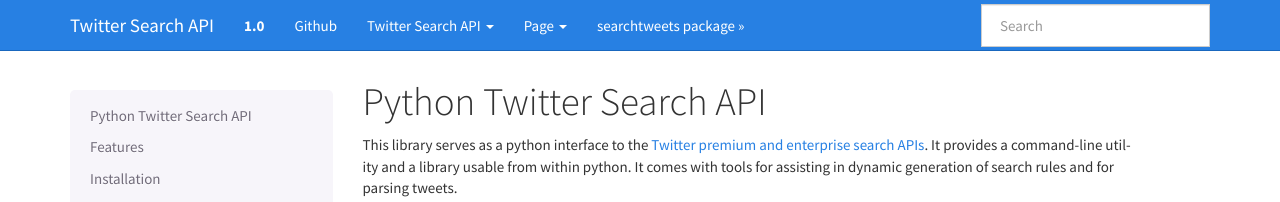
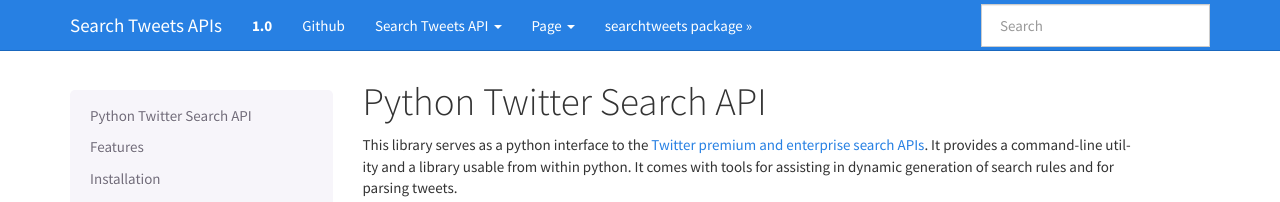
Before and after one commit to xdevplatform/search-tweets-python, a Sphinx documentation site: the page built from docs/source/index.rst, in a window 1280 px wide. Shown: the top 202 px of the page. Built offline with Sphinx 7.4.7, drawn with Linux system fonts in a browser that asks for light colours.

Commit message:
update naming of package in sphinx config

```diff
--- a/docs/source/conf.py
+++ b/docs/source/conf.py
@@ -175,10 +175,10 @@
 
 html_theme_options = {
     # Navigation bar title. (Default: ``project`` value)
-    'navbar_title': "Twitter Search API",
+    'navbar_title': "Search Tweets APIs",
 
     # Tab name for entire site. (Default: "Site")
-    'navbar_site_name': "Twitter Search API",
+    'navbar_site_name': "Search Tweets API",
 
     # A list of tuples containing pages or urls to link to.
     # Valid tuples should be in the following forms:
@@ -188,7 +188,7 @@
     # Note the "1" or "True" value above as the third argument to indicate
     # an arbitrary url.
     'navbar_links': [
-        ("Github", "https://github.com/twitterdev/twitter_search_api", True),
+        ("Github", "https://github.com/twitterdev/search-tweets-python", True),
     ],
 
     # Render the next and previous page links in navbar. (Default: true)
```
